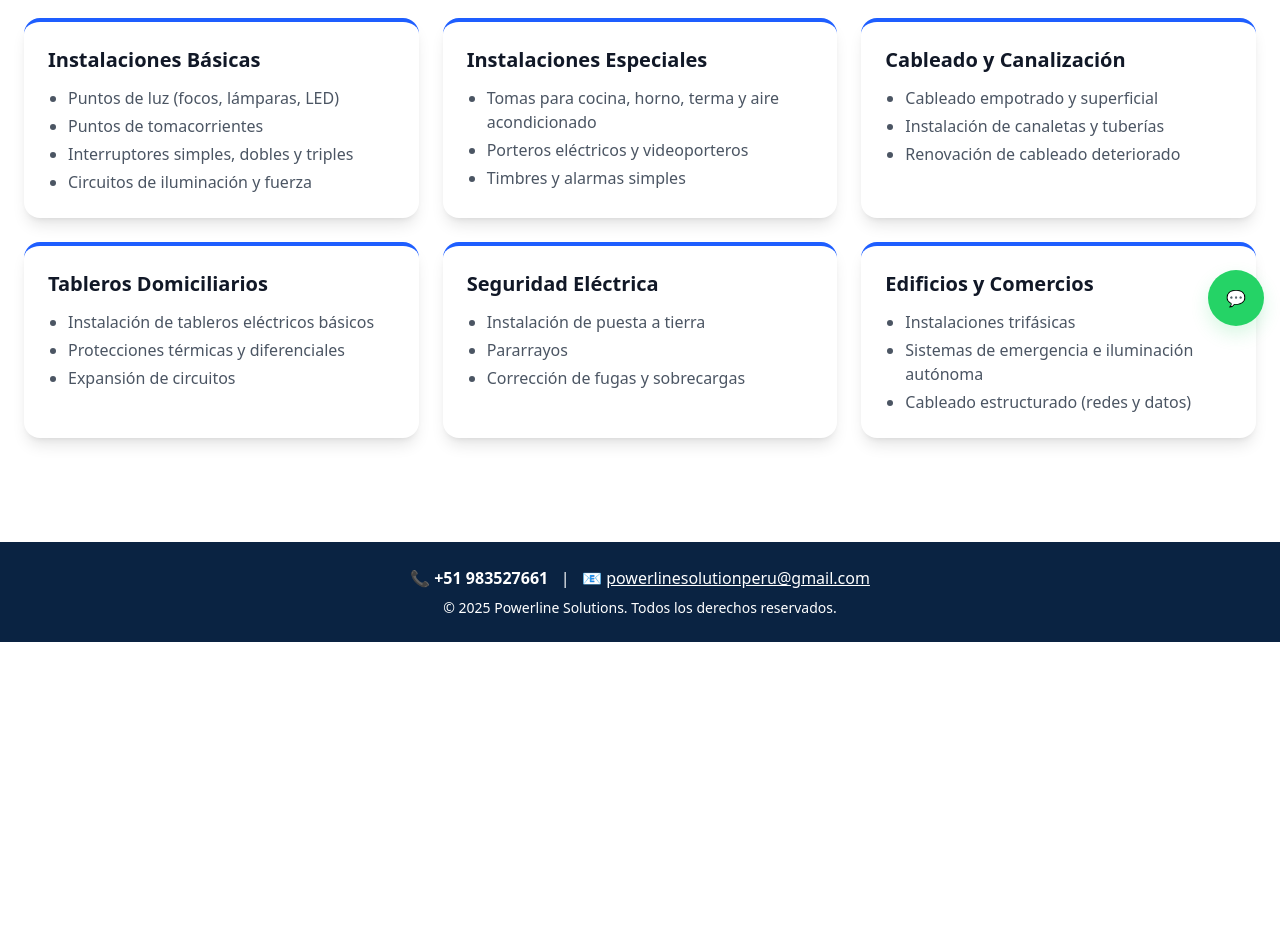
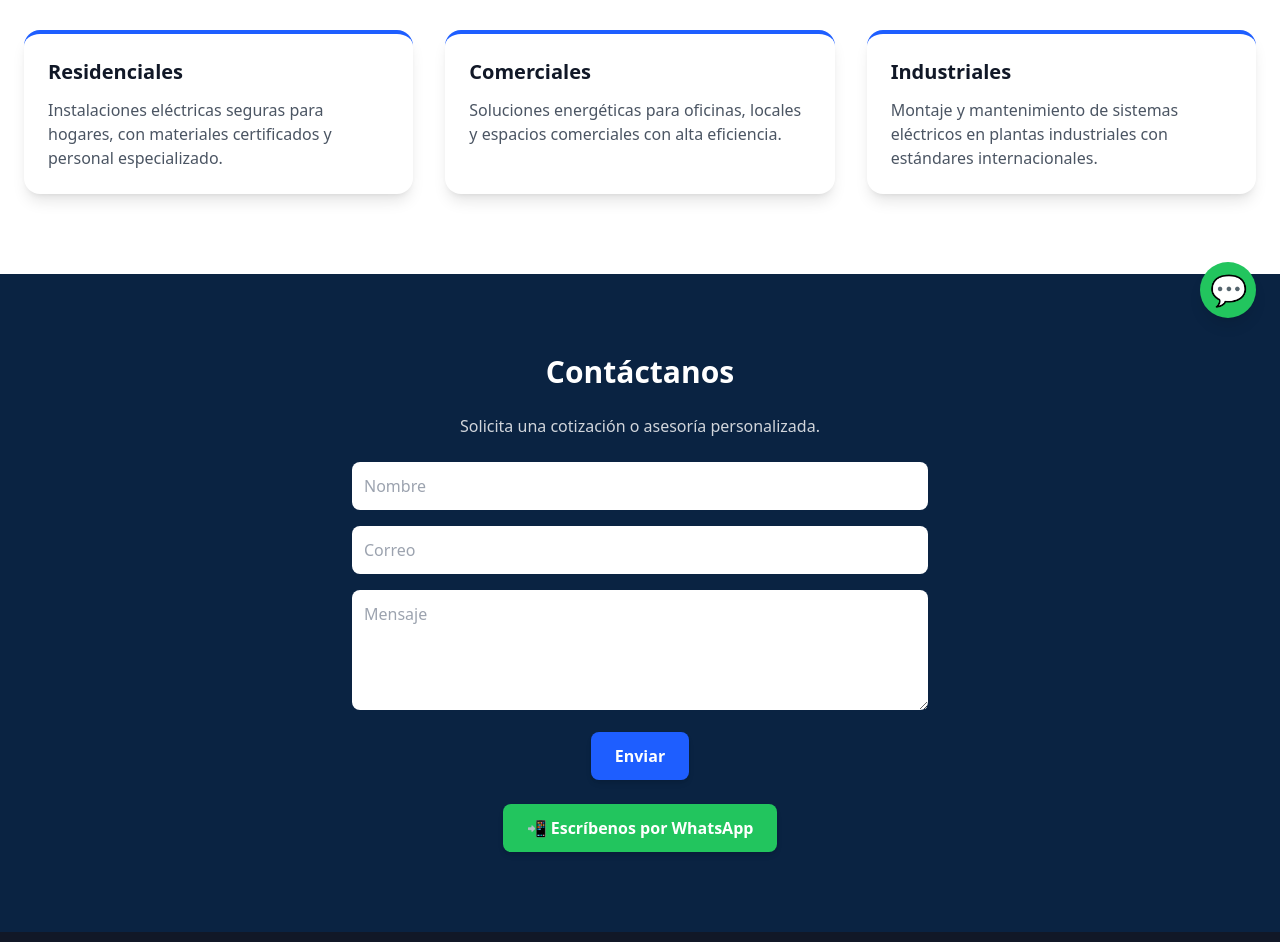
Before and after one commit to KeninRisalbe/PowerLine-Solutions, a plain HTML site: page instalaciones.html in a window 1280 px wide. Shown: the part 458-1400 px from the top of the page. Before the commit the page ends 1100 px from the top, so only its background shows below. Drawn offline with nearby package versions, Linux system fonts and the light colour scheme.

Commit message:
Update instalaciones.html

```diff
--- a/instalaciones.html
+++ b/instalaciones.html
@@ -3,7 +3,7 @@
 <head>
   <meta charset="UTF-8">
   <meta name="viewport" content="width=device-width, initial-scale=1.0">
-  <title>Instalaciones Eléctricas - Powerline Solutions</title>
+  <title>Instalaciones - Powerline Solutions</title>
   <script src="https://cdn.tailwindcss.com"></script>
   <style>
     :root {
@@ -13,9 +13,12 @@
       --blanco: #FFFFFF;
     }
 
-    body { margin: 0; padding: 0; }
+    html, body {
+      margin: 0;
+      padding: 0;
+    }
 
-    /* Overlay (fondo semitransparente) */
+    /* Overlay */
     #overlay {
       position: fixed;
       inset: 0;
@@ -25,7 +28,10 @@
       transition: opacity 0.25s ease;
       z-index: 40;
     }
-    #overlay.active { opacity: 1; visibility: visible; }
+    #overlay.active {
+      opacity: 1;
+      visibility: visible;
+    }
 
     /* Sidebar móvil */
     #mobileMenu {
@@ -33,7 +39,7 @@
       top: 0;
       left: 0;
       height: 100%;
-      width: clamp(220px, 30vw, 320px);
+      width: clamp(220px, 50vw, 320px);
       background: var(--azul-oscuro);
       transform: translateX(-110%);
       transition: transform 0.28s ease;
@@ -42,40 +48,24 @@
       -webkit-overflow-scrolling: touch;
       overflow-y: auto;
     }
-    #mobileMenu.active { transform: translateX(0); }
+    #mobileMenu.active {
+      transform: translateX(0);
+    }
     #mobileMenu a {
       display: block;
       padding: 14px 20px;
       color: #fff;
+      text-decoration: none;
       border-bottom: 1px solid rgba(255,255,255,0.04);
       transition: background .18s;
     }
-    #mobileMenu a:hover { background: rgba(255,255,255,0.03); color: var(--azul-electrico); }
+    #mobileMenu a:hover {
+      background: rgba(255,255,255,0.03);
+      color: var(--azul-electrico);
+    }
 
-    /* WhatsApp Floating Button */
-    .whatsapp-fab {
-      position: fixed;
-      right: 16px;
-      bottom: 16px;
-      z-index: 60;
-      display: inline-flex;
-      align-items: center;
-      justify-content: center;
-      width: 56px;
-      height: 56px;
-      border-radius: 9999px;
-      background: #25D366;
-      color: #fff;
-      box-shadow: 0 8px 18px rgba(37,211,102,0.18);
-      transition: transform .12s ease, box-shadow .12s ease;
-      text-decoration: none;
-      font-weight: 700;
-    }
-    .whatsapp-fab:active { transform: scale(.98); }
-
-    header { margin: 0; padding: 0; }
-    main { margin: 0; padding: 0; }
-    .hero-text { max-width: 56ch; margin: auto; }
+    header { position: fixed; top: 0; left: 0; right: 0; z-index: 30; }
+    main { padding-top: 84px; }
 
     @media (min-width: 768px) {
       #mobileMenu, #overlay { display: none; }
@@ -85,17 +75,9 @@
 <body class="bg-white text-gray-900 font-sans antialiased">
 
   <!-- Header -->
-  <header class="bg-[var(--azul-oscuro)] text-white shadow-md">
+  <header class="bg-[var(--azul-oscuro)] text-white">
     <div class="container mx-auto flex justify-between items-center p-4">
       <h1 class="text-2xl font-bold">⚡ Powerline Solutions</h1>
-
-      <!-- Botón hamburguesa -->
-      <button id="menu-btn" aria-label="Abrir menú" aria-expanded="false" class="md:hidden text-white">
-        <svg class="w-6 h-6" fill="none" stroke="currentColor" viewBox="0 0 24 24">
-          <path stroke-linecap="round" stroke-linejoin="round" stroke-width="2"
-            d="M4 6h16M4 12h16M4 18h16"/>
-        </svg>
-      </button>
 
       <!-- Menú desktop -->
       <nav class="hidden md:block">
@@ -104,9 +86,17 @@
           <li><a href="instalaciones.html" class="text-[var(--azul-electrico)] font-semibold">Instalaciones</a></li>
           <li><a href="planos.html" class="hover:text-[var(--azul-electrico)]">Planos</a></li>
           <li><a href="tableros.html" class="hover:text-[var(--azul-electrico)]">Tableros</a></li>
-          <li><a href="index.html#contacto" class="hover:text-[var(--azul-electrico)]">Contacto</a></li>
+          <li><a href="#contacto" class="hover:text-[var(--azul-electrico)]">Contacto</a></li>
         </ul>
       </nav>
+
+      <!-- Botón hamburguesa -->
+      <button id="menu-btn" aria-label="Abrir menú" aria-expanded="false" class="md:hidden text-white">
+        <svg class="w-6 h-6" fill="none" stroke="currentColor" viewBox="0 0 24 24">
+          <path stroke-linecap="round" stroke-linejoin="round" stroke-width="2"
+            d="M4 6h16M4 12h16M4 18h16" />
+        </svg>
+      </button>
     </div>
   </header>
 
@@ -116,7 +106,7 @@
     <div class="px-4">
       <div class="flex items-center justify-between mb-2">
         <h2 class="text-xl font-bold text-white">Menú</h2>
-        <button id="close-btn" aria-label="Cerrar menú" class="text-white text-2xl">✕</button>
+        <button id="close-btn" class="text-white text-2xl">✕</button>
       </div>
     </div>
     <nav class="mt-2">
@@ -124,96 +114,79 @@
       <a href="instalaciones.html" class="font-semibold text-[var(--azul-electrico)]">Instalaciones</a>
       <a href="planos.html">Planos</a>
       <a href="tableros.html">Tableros</a>
-      <a href="index.html#contacto">Contacto</a>
+      <a href="#contacto">Contacto</a>
     </nav>
   </aside>
 
-  <main>
-    <!-- Hero -->
-    <section class="bg-[var(--azul-electrico)] text-white text-center py-20 m-0">
-      <h2 class="text-4xl md:text-5xl font-bold mb-4 hero-text">Instalaciones Eléctricas</h2>
-      <p class="text-lg max-w-xl mx-auto hero-text">
-        Desde viviendas hasta edificios y comercios, realizamos instalaciones seguras, modernas y confiables.
-      </p>
-    </section>
+  <!-- Hero -->
+  <section class="bg-[var(--azul-electrico)] text-white text-center py-20 px-4">
+    <h2 class="text-3xl md:text-5xl font-bold mb-4">Instalaciones Eléctricas Profesionales</h2>
+    <p class="text-base md:text-lg mb-6">Montaje seguro y certificado para proyectos residenciales, comerciales e industriales.</p>
+    <div class="flex flex-col md:flex-row gap-4 justify-center">
+      <a href="#contacto" class="bg-white text-[var(--azul-electrico)] font-semibold py-3 px-6 rounded-lg shadow-md hover:bg-gray-200 transition">
+        Solicitar Información
+      </a>
+      <a href="https://wa.me/51983527661?text=Hola,%20quisiera%20información%20sobre%20sus%20servicios."
+         target="_blank"
+         class="bg-green-500 text-white font-semibold py-3 px-6 rounded-lg shadow-md hover:bg-green-600 transition flex items-center justify-center">
+        💬 WhatsApp
+      </a>
+    </div>
+  </section>
 
-    <!-- Servicios -->
-    <section class="py-14 container mx-auto px-6">
-      <h3 class="text-3xl font-bold text-center mb-10 text-[var(--azul-oscuro)]">Nuestros Servicios</h3>
-
-      <div class="grid grid-cols-1 md:grid-cols-2 lg:grid-cols-3 gap-6">
-        <div class="bg-white shadow-lg rounded-2xl p-6 border-t-4 border-[var(--azul-electrico)]">
-          <h4 class="text-xl font-semibold mb-3">Instalaciones Básicas</h4>
-          <ul class="text-gray-600 list-disc pl-5 space-y-1">
-            <li>Puntos de luz (focos, lámparas, LED)</li>
-            <li>Puntos de tomacorrientes</li>
-            <li>Interruptores simples, dobles y triples</li>
-            <li>Circuitos de iluminación y fuerza</li>
-          </ul>
-        </div>
-
-        <div class="bg-white shadow-lg rounded-2xl p-6 border-t-4 border-[var(--azul-electrico)]">
-          <h4 class="text-xl font-semibold mb-3">Instalaciones Especiales</h4>
-          <ul class="text-gray-600 list-disc pl-5 space-y-1">
-            <li>Tomas para cocina, horno, terma y aire acondicionado</li>
-            <li>Porteros eléctricos y videoporteros</li>
-            <li>Timbres y alarmas simples</li>
-          </ul>
-        </div>
-
-        <div class="bg-white shadow-lg rounded-2xl p-6 border-t-4 border-[var(--azul-electrico)]">
-          <h4 class="text-xl font-semibold mb-3">Cableado y Canalización</h4>
-          <ul class="text-gray-600 list-disc pl-5 space-y-1">
-            <li>Cableado empotrado y superficial</li>
-            <li>Instalación de canaletas y tuberías</li>
-            <li>Renovación de cableado deteriorado</li>
-          </ul>
-        </div>
-
-        <div class="bg-white shadow-lg rounded-2xl p-6 border-t-4 border-[var(--azul-electrico)]">
-          <h4 class="text-xl font-semibold mb-3">Tableros Domiciliarios</h4>
-          <ul class="text-gray-600 list-disc pl-5 space-y-1">
-            <li>Instalación de tableros eléctricos básicos</li>
-            <li>Protecciones térmicas y diferenciales</li>
-            <li>Expansión de circuitos</li>
-          </ul>
-        </div>
-
-        <div class="bg-white shadow-lg rounded-2xl p-6 border-t-4 border-[var(--azul-electrico)]">
-          <h4 class="text-xl font-semibold mb-3">Seguridad Eléctrica</h4>
-          <ul class="text-gray-600 list-disc pl-5 space-y-1">
-            <li>Instalación de puesta a tierra</li>
-            <li>Pararrayos</li>
-            <li>Corrección de fugas y sobrecargas</li>
-          </ul>
-        </div>
-
-        <div class="bg-white shadow-lg rounded-2xl p-6 border-t-4 border-[var(--azul-electrico)]">
-          <h4 class="text-xl font-semibold mb-3">Edificios y Comercios</h4>
-          <ul class="text-gray-600 list-disc pl-5 space-y-1">
-            <li>Instalaciones trifásicas</li>
-            <li>Sistemas de emergencia e iluminación autónoma</li>
-            <li>Cableado estructurado (redes y datos)</li>
-          </ul>
-        </div>
+  <!-- Contenido de Instalaciones -->
+  <main class="py-16 md:py-20 container mx-auto px-4 md:px-6">
+    <h3 class="text-2xl md:text-3xl font-bold text-center mb-12 text-[var(--azul-oscuro)]">Servicios de Instalaciones</h3>
+    <div class="grid md:grid-cols-3 gap-8">
+      <div class="bg-white shadow-lg rounded-2xl p-6 border-t-4 border-[var(--azul-electrico)]">
+        <h4 class="text-lg md:text-xl font-semibold mb-3">Residenciales</h4>
+        <p class="text-gray-600 text-sm md:text-base">Instalaciones eléctricas seguras para hogares, con materiales certificados y personal especializado.</p>
       </div>
-    </section>
+      <div class="bg-white shadow-lg rounded-2xl p-6 border-t-4 border-[var(--azul-electrico)]">
+        <h4 class="text-lg md:text-xl font-semibold mb-3">Comerciales</h4>
+        <p class="text-gray-600 text-sm md:text-base">Soluciones energéticas para oficinas, locales y espacios comerciales con alta eficiencia.</p>
+      </div>
+      <div class="bg-white shadow-lg rounded-2xl p-6 border-t-4 border-[var(--azul-electrico)]">
+        <h4 class="text-lg md:text-xl font-semibold mb-3">Industriales</h4>
+        <p class="text-gray-600 text-sm md:text-base">Montaje y mantenimiento de sistemas eléctricos en plantas industriales con estándares internacionales.</p>
+      </div>
+    </div>
   </main>
 
   <!-- Botón flotante WhatsApp -->
-  <a href="https://wa.me/51983527661?text=Hola%2C%20quisiera%20informaci%C3%B3n%20sobre%20instalaciones%20el%C3%A9ctricas."
-     target="_blank" rel="noopener noreferrer"
-     class="whatsapp-fab" aria-label="Chatear por WhatsApp">
+  <a href="https://wa.me/51983527661?text=Hola,%20quisiera%20información%20sobre%20sus%20servicios."
+     class="fixed bottom-6 right-6 bg-green-500 hover:bg-green-600 text-white rounded-full shadow-lg w-14 h-14 flex items-center justify-center text-3xl z-50"
+     target="_blank">
     💬
   </a>
 
+  <!-- Contacto -->
+  <section id="contacto" class="bg-[var(--azul-oscuro)] text-white py-16 md:py-20 px-4">
+    <div class="container mx-auto text-center">
+      <h3 class="text-2xl md:text-3xl font-bold mb-6">Contáctanos</h3>
+      <p class="mb-6 text-gray-300 text-sm md:text-base">Solicita una cotización o asesoría personalizada.</p>
+      <form class="max-w-xl mx-auto space-y-4">
+        <input type="text" placeholder="Nombre" class="w-full p-3 rounded-lg text-black" required>
+        <input type="email" placeholder="Correo" class="w-full p-3 rounded-lg text-black" required>
+        <textarea placeholder="Mensaje" rows="4" class="w-full p-3 rounded-lg text-black" required></textarea>
+        <button class="bg-[var(--azul-electrico)] hover:bg-blue-600 text-white font-semibold py-3 px-6 rounded-lg shadow-md transition w-full md:w-auto">Enviar</button>
+      </form>
+      <div class="mt-6">
+        <a href="https://wa.me/51983527661?text=Hola,%20quisiera%20información%20sobre%20sus%20servicios."
+           target="_blank"
+           class="inline-block bg-green-500 text-white font-semibold py-3 px-6 rounded-lg shadow-md hover:bg-green-600 transition">
+          📲 Escríbenos por WhatsApp
+        </a>
+      </div>
+    </div>
+  </section>
+
   <!-- Footer -->
-  <footer class="bg-[var(--azul-oscuro)] text-white py-6 mt-12 text-center px-4">
-    <p class="mb-2">📞 <strong>+51 983527661</strong> &nbsp; | &nbsp; 📧 <a href="mailto:powerlinesolutionperu@gmail.com" class="underline">powerlinesolutionperu@gmail.com</a></p>
-    <p class="text-sm">© 2025 Powerline Solutions. Todos los derechos reservados.</p>
+  <footer class="bg-gray-900 text-gray-400 text-center py-6 text-sm">
+    © 2025 Powerline Solutions – Todos los derechos reservados.
   </footer>
 
-  <!-- Scripts -->
+  <!-- Scripts menú móvil -->
   <script>
     (function() {
       const menuBtn = document.getElementById('menu-btn');
@@ -234,16 +207,19 @@
         document.body.style.overflow = '';
       }
 
-      menuBtn?.addEventListener('click', openMenu);
-      closeBtn?.addEventListener('click', closeMenu);
-      overlay?.addEventListener('click', closeMenu);
+      menuBtn && menuBtn.addEventListener('click', openMenu);
+      closeBtn && closeBtn.addEventListener('click', closeMenu);
+      overlay && overlay.addEventListener('click', closeMenu);
+
+      document.querySelectorAll("#mobileMenu a").forEach(link => {
+        link.addEventListener("click", closeMenu);
+      });
 
       document.addEventListener('keydown', (e) => {
         if (e.key === 'Escape') closeMenu();
       });
-
-      mobileMenu.querySelectorAll('a').forEach(a => a.addEventListener('click', closeMenu));
     })();
   </script>
+
 </body>
 </html>
```
